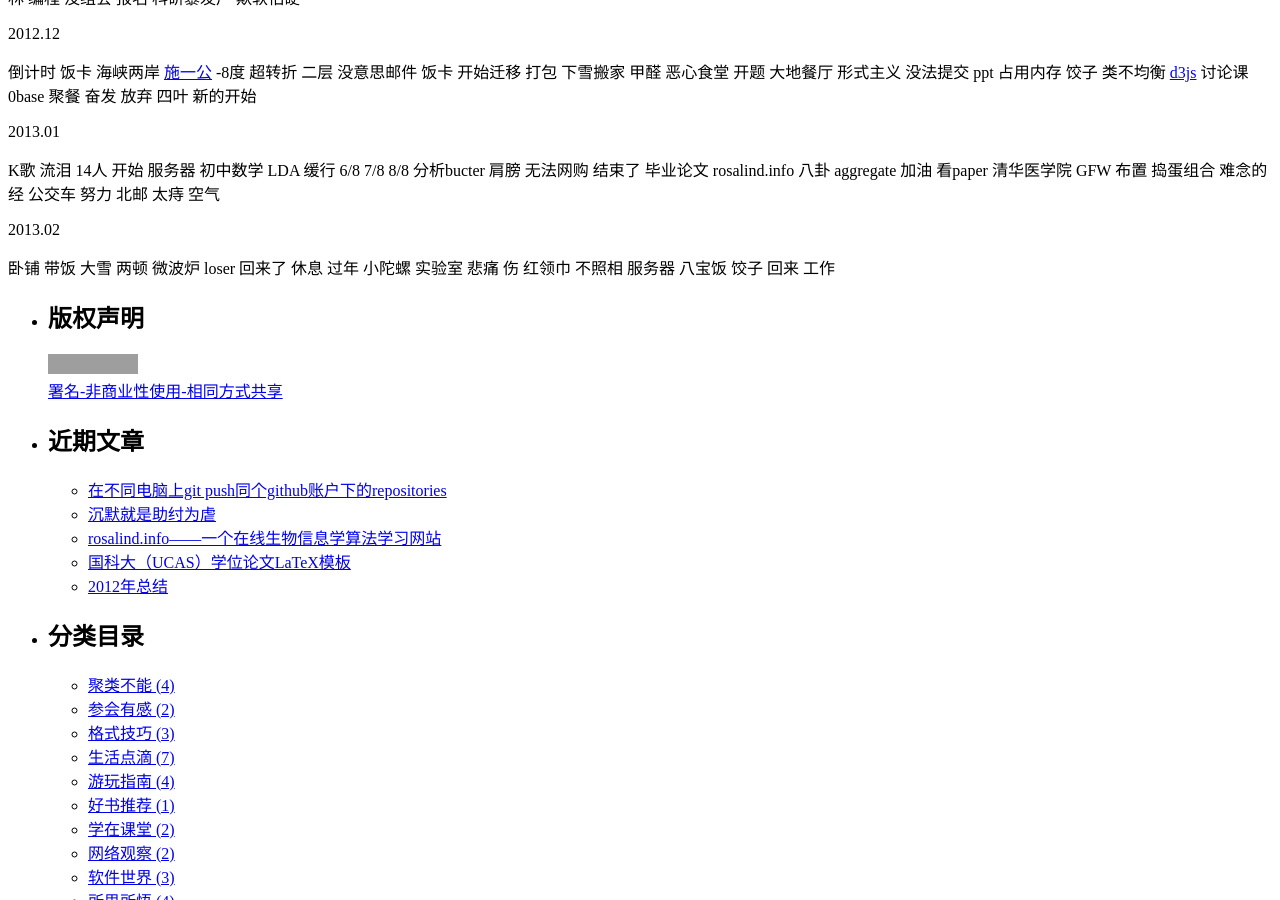
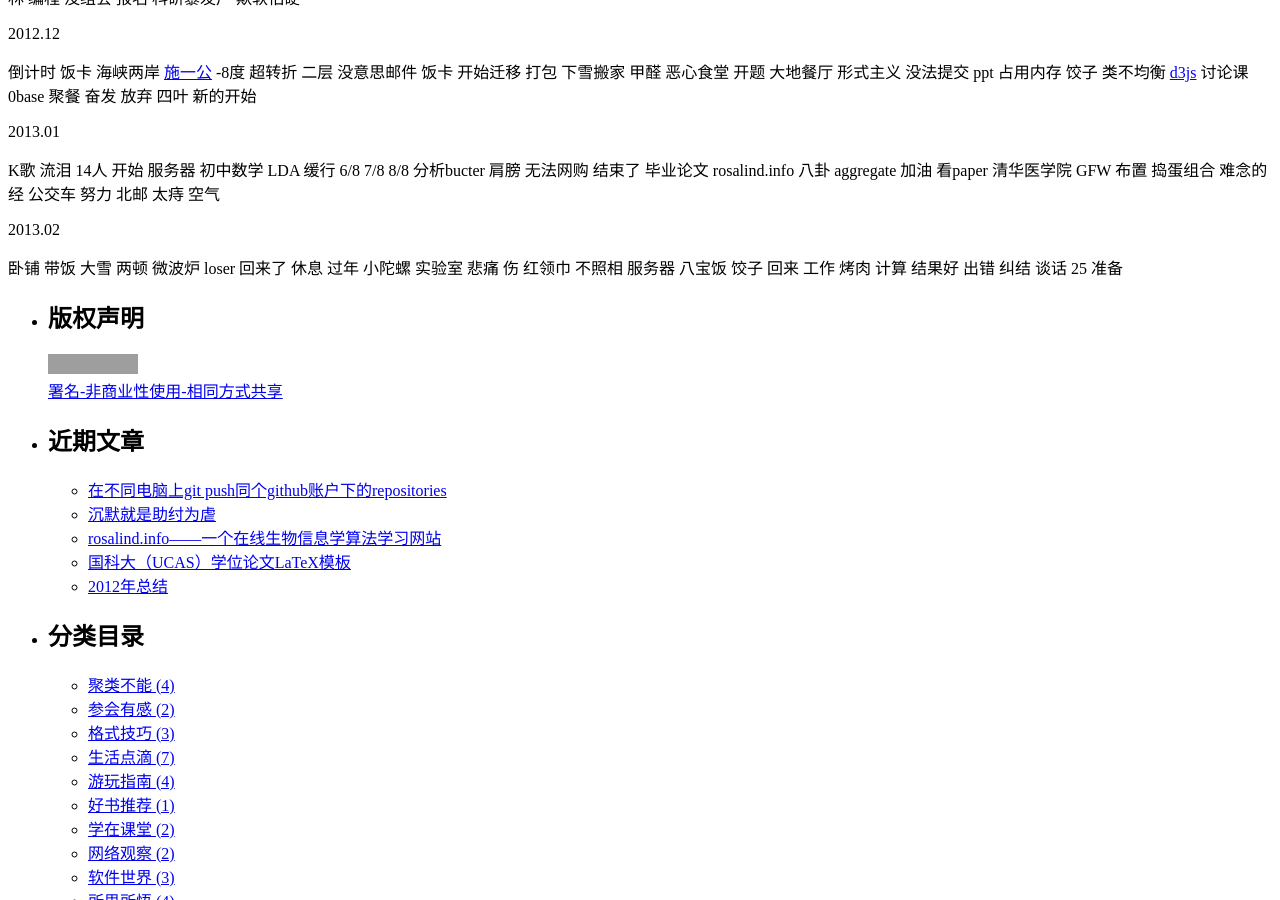
Before and after one commit to yulijia/cn, a Jekyll site: the page built from diary/index.md, in a window 1280 px wide and 900 px high, scrolled down 1340 px. Built offline with Jekyll 4.4.1, drawn with Linux system fonts in a browser that asks for light colours; grey boxes are pictures that could not be loaded.

Commit message:
add diary

```diff
--- a/diary/index.md
+++ b/diary/index.md
@@ -85,4 +85,4 @@
 2013.02
 
 
-卧铺 带饭 大雪 两顿 微波炉 loser 回来了 休息 过年 小陀螺 实验室 悲痛 伤 红领巾 不照相 服务器 八宝饭 饺子 回来 工作
+卧铺 带饭 大雪 两顿 微波炉 loser 回来了 休息 过年 小陀螺 实验室 悲痛 伤 红领巾 不照相 服务器 八宝饭 饺子 回来 工作 烤肉 计算 结果好 出错 纠结 谈话 25 准备
```
